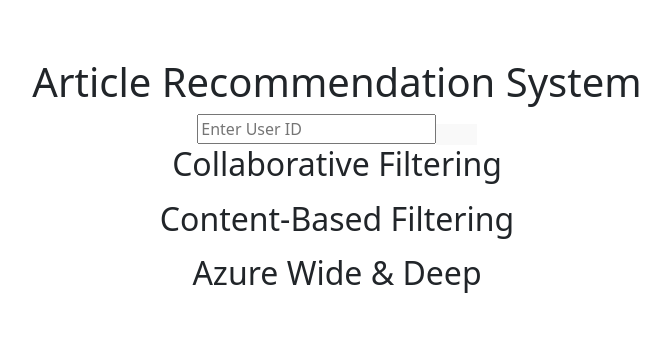
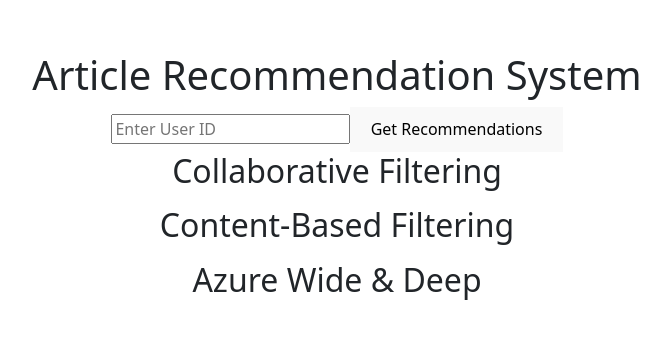
Before and after one commit to TaytGodwin/IS455GroupProj, a React (Vite) app in the folder frontend/: page / in a window 1280 px wide. Shown: the part 217-556 px from the top of the page, without its empty margins (303-973 px from the left). Built offline with nearby package versions, Linux system fonts and the light colour scheme.

Commit message:
some styling stuff, but this project is the worst

```diff
--- a/frontend/src/App.tsx
+++ b/frontend/src/App.tsx
@@ -64,6 +64,8 @@ const App = () => {
       <button className='btn-primary'
         onClick={getRecommendations}
       >
+        Get Recommendations
+
       </button>
       <div>
         <h2>Collaborative Filtering</h2>
--- a/frontend/src/index.css
+++ b/frontend/src/index.css
@@ -42,7 +42,7 @@ button {
   font-size: 1em;
   font-weight: 500;
   font-family: inherit;
-  background-color: #1a1a1a;
+  background-color: #848484;
   cursor: pointer;
   transition: border-color 0.25s;
 }
```
Also changed, not shown: 1 other file (tests, documents, lock files or other folders).
